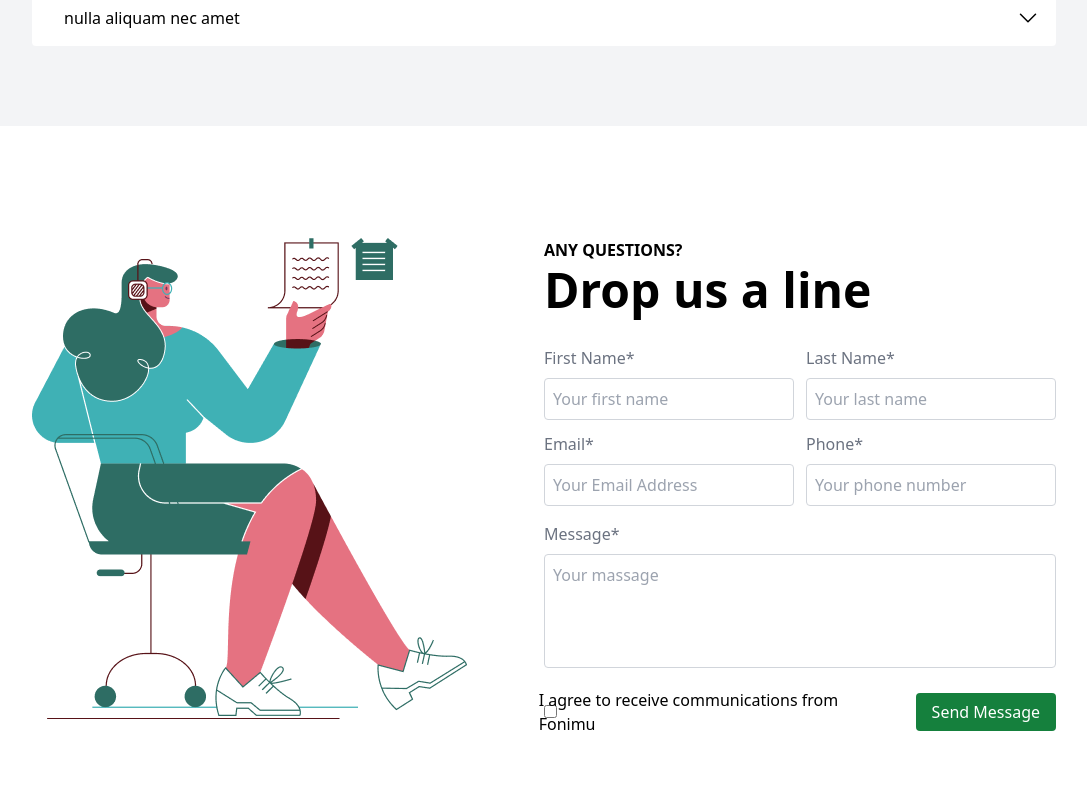
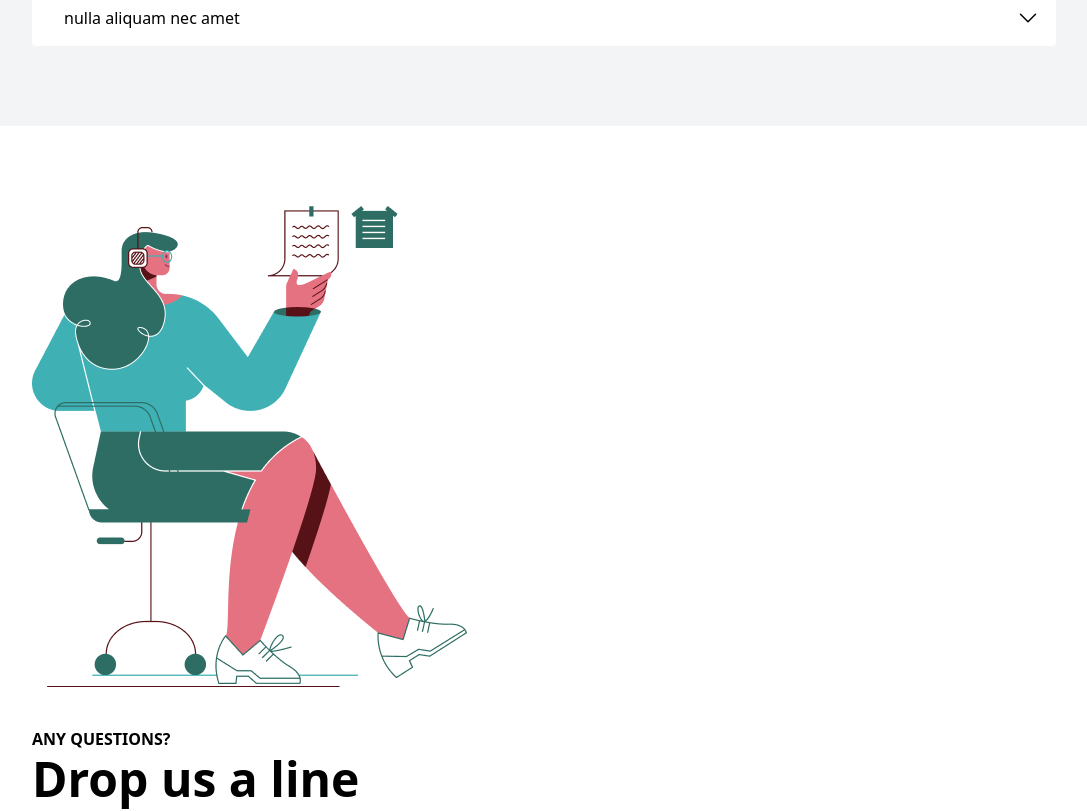
Before and after one commit to Sumally007/swahili-hub, a website: page src/index.html in a window 1280 px wide. Shown: the part 4440-5251 px from the top of the page, without its empty margins (96-1183 px from the left). Drawn offline with Linux system fonts and the light colour scheme.

Commit message:
sm for the section seven completed

```diff
--- a/src/index.html
+++ b/src/index.html
@@ -471,12 +471,12 @@
   </div>
     <!--section six end-->
     <!--section seven start-->
-    <div class="flex justify-center py-28">
-      <div class="flex justify-between w-4/5">
+    <div class="flex justify-center py-28 sm:py-20">
+      <div class="flex sm:flex-col justify-between sm:gap-10 w-4/5">
         <div>
           <img src="./img/illustration.png" alt="">
         </div>
-        <div class="w-1/2">
+        <div class="w-1/2 sm:w-full">
           <div class=" mb-8">
             <h1 class="uppercase text-base font-bold mb-1">Any questions?</h1>
             <h2 class="text-5xl font-bold">Drop us a line</h2>
@@ -506,10 +506,10 @@
             </div>
           </div>
           <div class="grid grid-cols-3 items-center justify-start">
-            <div class="mr-8">
+            <div class="mr-8 sm:mr-0 sm:w-max">
               <input type="checkbox">
             </div>
-            <div class="-ml-44">
+            <div class="-ml-44 sm:-ml-36 sm:w-max">
               <p class="text-base">I agree to receive communications from Fonimu</p>
             </div>
 
```
Also changed, not shown: src/output.css.
